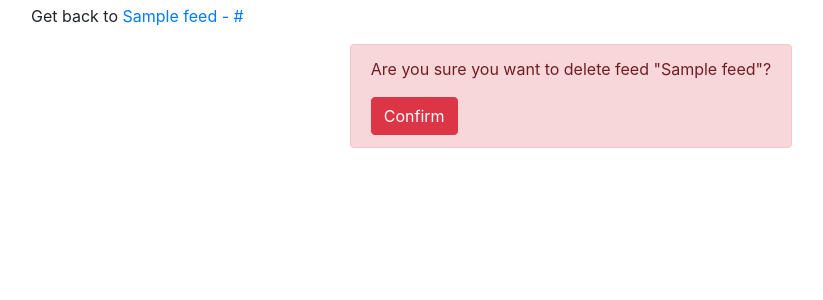
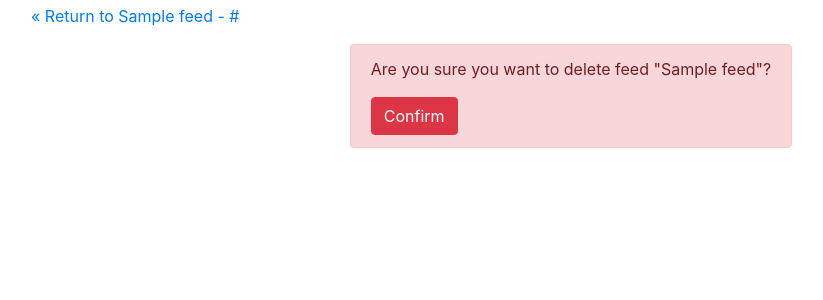
Before and after one commit to Sunno/rsscraper, a Django app: template rsscraper/templates/feeds/feed_confirm_delete.html in a window 1280 px wide. Shown: the part 56-356 px from the top of the page, without its empty margins (69-892 px from the left). Run offline with Django 3.2, Linux system fonts and the light colour scheme; the template is opened without the code that fills it: values that come from a table or form of the project are taken from there, others are empty; tables that the repository leaves empty hold one stand-in row (values such as "Sample post"); parts of the project's set-up code (start-up, migrations or seed data) failed here and were passed over; some libraries are stand-ins or nearby versions.

Commit message:
Fixed dates and confirm screen in feeds

```diff
--- a/rsscraper/feeds/models.py
+++ b/rsscraper/feeds/models.py
@@ -53,9 +53,9 @@ class Feed(TimeStampedModel):
 
         for entry in parsed_feed.entries:
             try:
-                published = parsed_feed.feed.updated
+                published = entry.updated
             except AttributeError:
-                published = parsed_feed.feed.published
+                published = entry.published
 
             self.items.get_or_create(
                 permalink=entry.link,
--- a/rsscraper/feeds/views.py
+++ b/rsscraper/feeds/views.py
@@ -35,7 +35,7 @@ class FeedDetailView(DetailView):
         return super().get_queryset().filter(user=self.request.user)
 
     def get_context_data(self, **kwargs):
-        items = self.get_object().items.all().order_by('-id', 'published')
+        items = self.get_object().items.all().order_by('-published', '-id')
         paginator = Paginator(items, self.items_per_page)
         items = paginator.get_page(self.request.GET.get('page', 1))
 
--- a/rsscraper/templates/feeds/feed_confirm_delete.html
+++ b/rsscraper/templates/feeds/feed_confirm_delete.html
@@ -10,7 +10,7 @@ Feed: {% if object.title %}{{ object.title }}{% else %}{{ object.url }}{% endif
 
   <div class="row">
     <div class="col-sm-12">
-      <p>Get back to <a href="{{ object.get_absolute_url }}">{% if object.title %}{{ object.title }} - {% endif %}{{ object.url }}</a></p>
+      <p><a href="{{ object.get_absolute_url }}">&laquo; Return to {% if object.title %}{{ object.title }} - {% endif %}{{ object.url }}</a></p>
     </div>
   </div>
   <div class="row justify-content-center">
```
